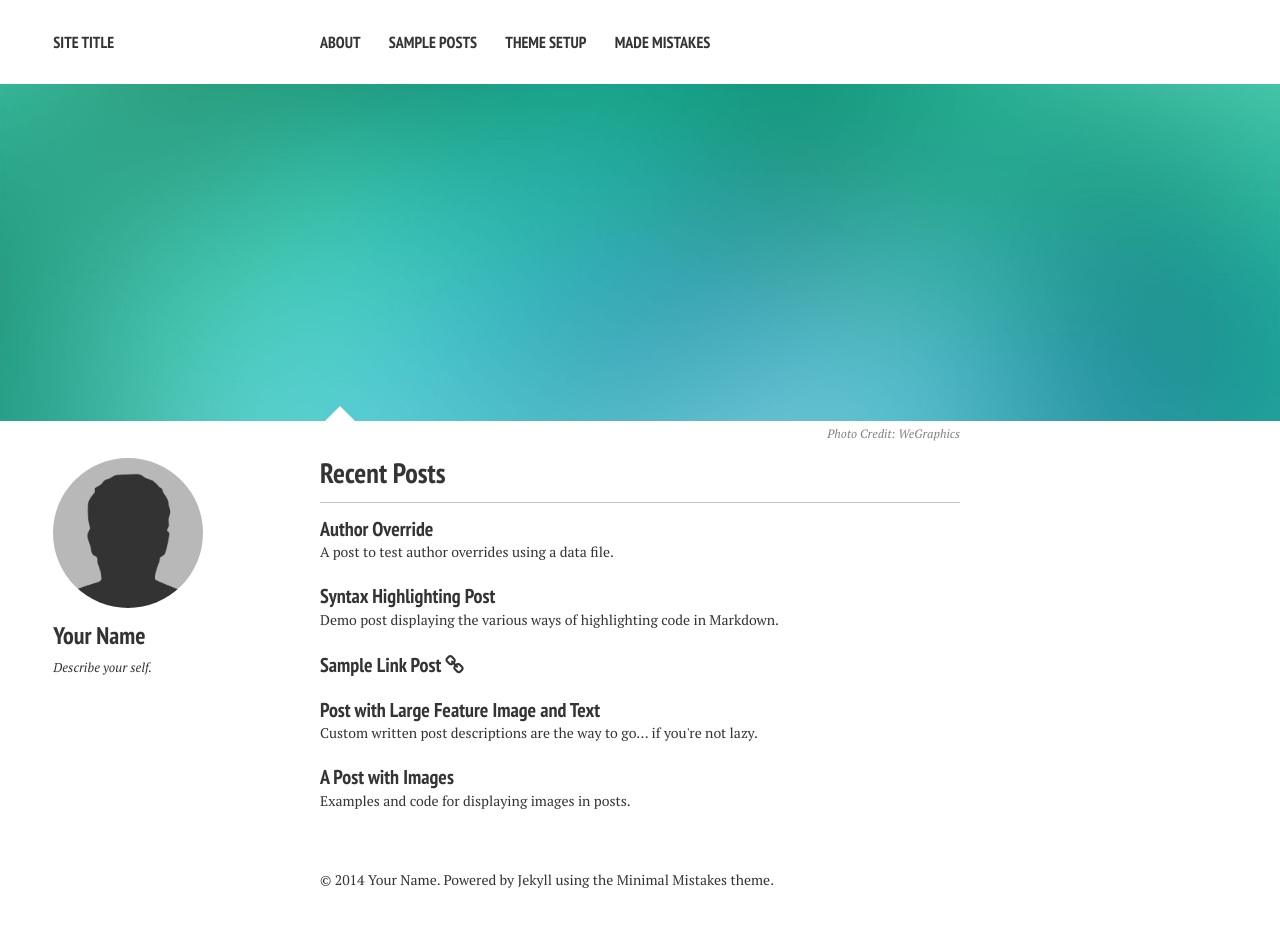
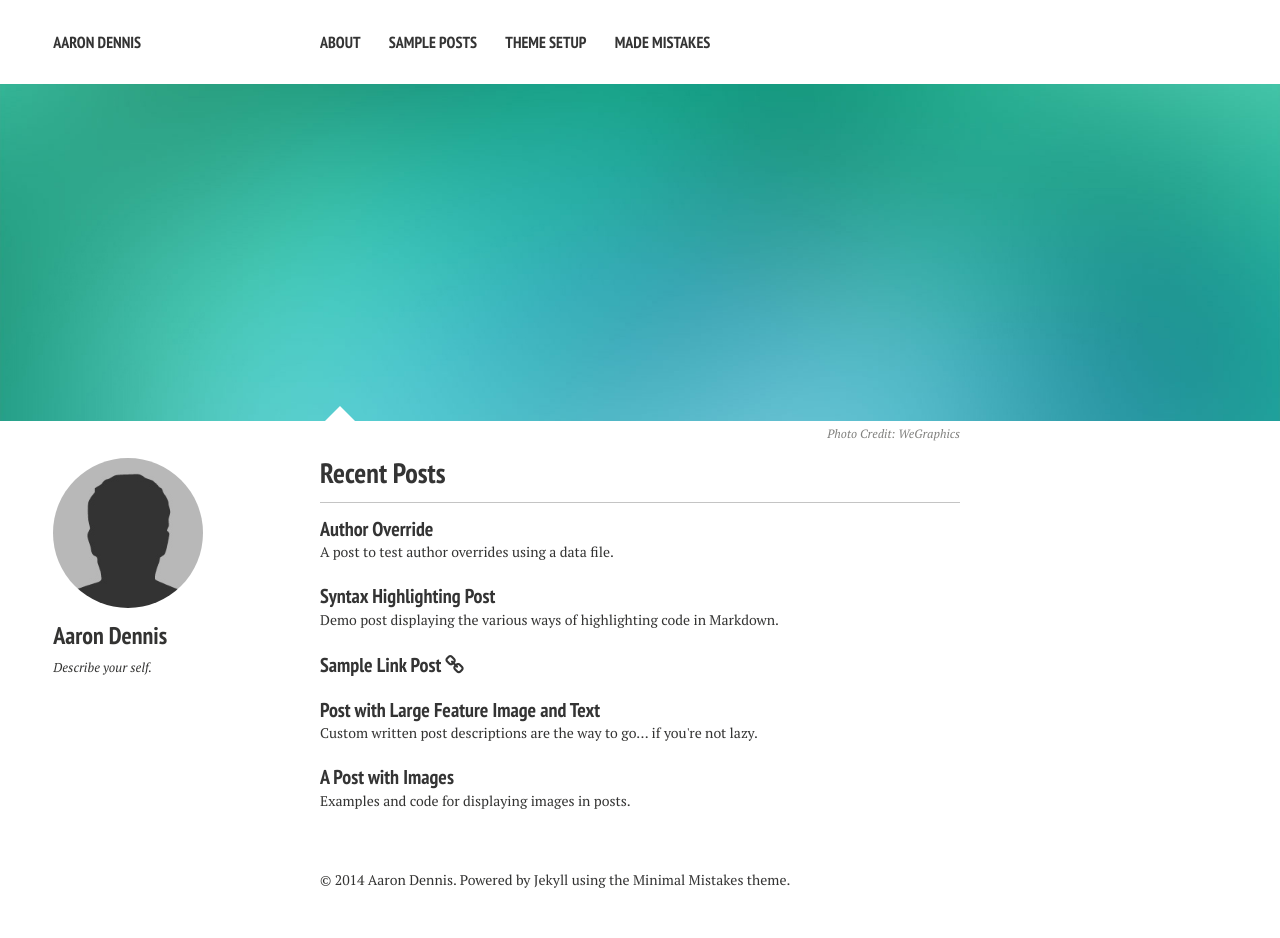
Before and after one commit to Joe-Robertson/aaronpdennis.github.io, a Jekyll site: the page built from index.md, in a window 1280 px wide. Built offline with Jekyll 4.4.1, drawn with Linux system fonts in a browser that asks for light colours; nearby versions of some CDN libraries.

Commit message:
Update _config.yml

```diff
--- a/_config.yml
+++ b/_config.yml
@@ -1,8 +1,8 @@
 # Site wide configuration
 
-title:            Site Title
+title:            Aaron Dennis
 locale:           en_US
-url:              http://localhost:4000
+url:              http://aaronpdennis.github.io
 
 
 # Jekyll configuration
@@ -26,7 +26,7 @@ kramdown:
 
 # Site owner
 owner:
-  name: Your Name
+  name: Aaron Dennis
   avatar: bio-photo.jpg
   bio: "Describe your self."
   email:
```
